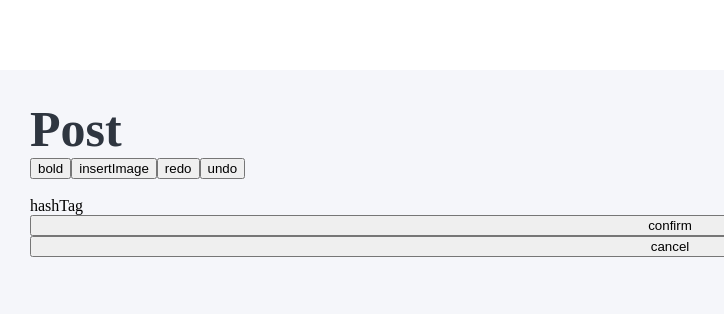
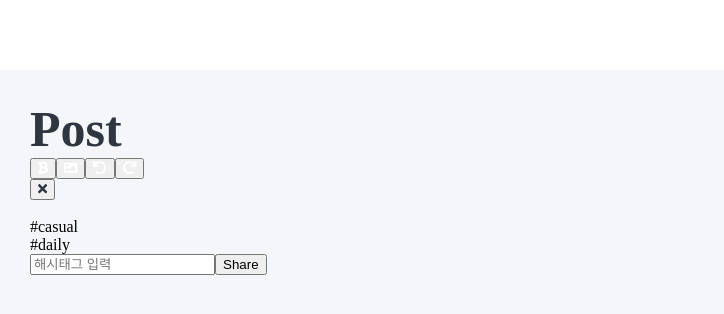
Before and after one commit to nohtaesang/cota, a React app in the folder client/: page / in a window 1280 px wide. Shown: the top 314 px of the page, without its empty margins (0-724 px from the left). Built offline with nearby package versions, Linux system fonts and the light colour scheme.

Commit message:
modify dom structure for layout

```diff
--- a/client/src/js/components/section/write/Write.js
+++ b/client/src/js/components/section/write/Write.js
@@ -2,6 +2,7 @@ import React, { Component } from 'react';
 import { connect } from 'react-redux';
 import '../../../../scss/init.scss';
 import '../../../../scss/Write.scss';
+import { FontAwesomeIcon } from '@fortawesome/react-fontawesome';
 
 const mapDispatchToProps = dispatch => ({});
 const mapStateToProps = state => ({});
@@ -29,32 +30,41 @@ class ConnectedWrite extends Component {
 	render() {
 		return (
 			<div id="write">
+				<div id="content-write">
+					<div id="tools">
 						<h1 className="container-title">Post</h1>
 						<div id="options">
 							<button type="button" name="bold" onClick={this.command}>
-                        {'bold'}
+								<FontAwesomeIcon icon="bold" color="#fff" />
 							</button>
-
 							<button type="button" name="insertImage" onClick={this.command}>
-                        {'insertImage'}
+								<FontAwesomeIcon icon="image" color="#fff" />
+							</button>
+							<button type="button" name="undo" onClick={this.command}>
+								<FontAwesomeIcon icon="undo" color="#fff" />
 							</button>
 							<button type="button" name="redo" onClick={this.command}>
-                        {'redo'}
+								<FontAwesomeIcon icon="redo" color="#fff" />
 							</button>
-                    <button type="button" name="undo" onClick={this.command}>
-                        {'undo'}
+						</div>
+						<button type="submit" id="cancel">
+							<FontAwesomeIcon icon="times" color="#2f3640" />
 						</button>
 					</div>
 					<div id="content">
 						<div id="textField" contentEditable="true" />
 					</div>
-                <div id="hashTag">hashTag</div>
+					<div id="submits">
+						<div id="hashtags">
+							<p className="hashtag">#casual</p>
+							<p className="hashtag">#daily</p>
+						</div>
+						<input type="text" id="input-hashtag" placeholder="해시태그 입력" />
 						<button type="submit" id="submit">
-                    {'confirm'}
+							{'Share'}
 						</button>
-                <button type="submit" id="cancel">
-                    {'cancel'}
-                </button>
+					</div>
+				</div>
 			</div>
 		);
 	}
```
Lines whose indentation alone changed are shown as unchanged.
